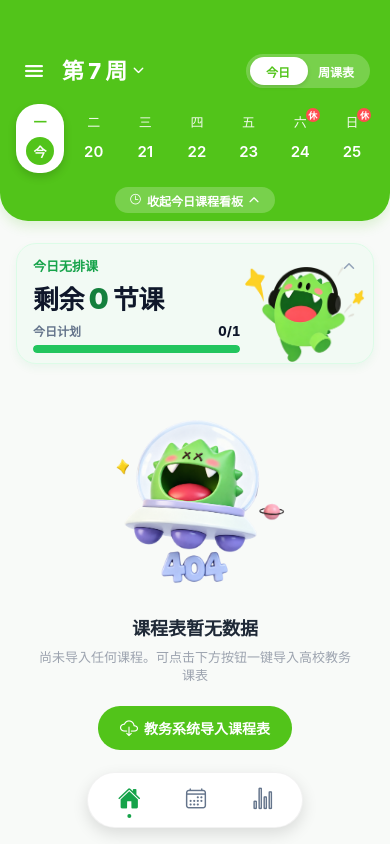
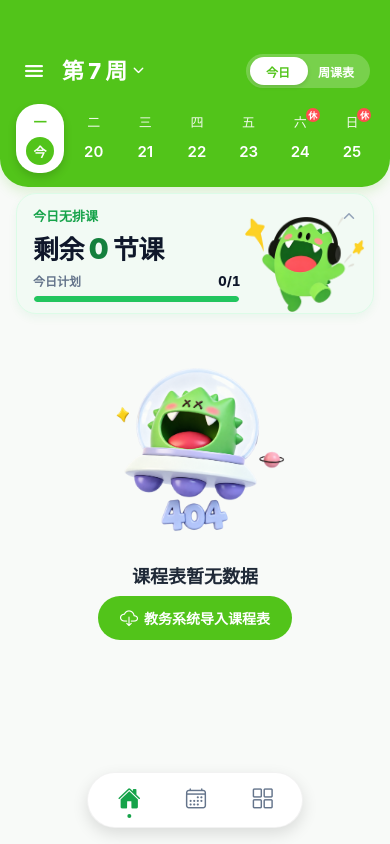
Before and after one commit to LIJUNCAN1/classmeate, a React Native app: screen / in a window 390 px wide. Built offline with nearby package versions, Linux system fonts and the light colour scheme.

Commit message:
fix: 移除图1收起按钮、新增剩余课卡片展开收起动画、进度条未填充白色已填充绿色、消除顶部过大间隙、绿色色块与全部页面增加向下浮现入场动效、限制不可重复点击当前日期、移除未导入文案、更新底部工具图标为grid

```diff
--- a/src/components/BottomNavBar.tsx
+++ b/src/components/BottomNavBar.tsx
@@ -13,7 +13,7 @@ interface BottomNavBarProps {
 const TABS: { id: MainTabType; icon: string; activeIcon: string }[] = [
   { id: 'schedule', icon: 'home-outline', activeIcon: 'home' },
   { id: 'notes', icon: 'calendar-outline', activeIcon: 'calendar' },
-  { id: 'tools', icon: 'stats-chart-outline', activeIcon: 'stats-chart' },
+  { id: 'tools', icon: 'grid-outline', activeIcon: 'grid' },
 ];
 
 const CAPSULE_WIDTH = 216;
--- a/src/components/WeekCalendarStrip.tsx
+++ b/src/components/WeekCalendarStrip.tsx
@@ -149,7 +149,12 @@ export const WeekCalendarStrip: React.FC<WeekCalendarStripProps> = ({
                 styles.dayItem,
                 isSelected && styles.dayItemSelected,
               ]}
-              onPress={() => onSelectDate(item.dateStr, item.dayOfWeek)}
+              onPress={() => {
+                // 限制不能重复点击现在正在查看的日期
+                if (isSelected) return;
+                onSelectDate(item.dateStr, item.dayOfWeek);
+              }}
+              disabled={isSelected}
               activeOpacity={0.8}
             >
               <View style={styles.dayNameContainer}>
--- a/src/screens/ScheduleScreen.tsx
+++ b/src/screens/ScheduleScreen.tsx
@@ -244,15 +244,23 @@ export const ScheduleScreen: React.FC<ScheduleScreenProps> = ({
     setSelectedCourseForNote(null);
   };
 
-  // 页面向上平滑浮现的淡入向上动画 (Upward Floating Entrance Animation，切换周课表与日期时触发)
-  const floatUpAnim = useRef(new Animated.Value(24)).current;
+  // 页面向下平滑浮现动画 (Downward Floating Entrance Animation，切换周课表与日期时触发)
+  const floatDownAnim = useRef(new Animated.Value(-24)).current;
   const fadeAnim = useRef(new Animated.Value(0)).current;
 
+  // 顶部绿色色块向下浮现入场动画 (图2入场动画)
+  const headerDropAnim = useRef(new Animated.Value(-28)).current;
+  const headerFadeAnim = useRef(new Animated.Value(0)).current;
+
+  // 剩余X节课卡片展开与收起平滑动画
+  const summaryCollapseAnim = useRef(new Animated.Value(1)).current;
+  const [isSummaryCollapsed, setIsSummaryCollapsed] = useState(false);
+
   const triggerEntranceAnimation = () => {
-    floatUpAnim.setValue(24);
+    floatDownAnim.setValue(-24);
     fadeAnim.setValue(0);
     Animated.parallel([
-      Animated.spring(floatUpAnim, {
+      Animated.spring(floatDownAnim, {
         toValue: 0,
         friction: 7,
         tension: 85,
@@ -266,9 +274,49 @@ export const ScheduleScreen: React.FC<ScheduleScreenProps> = ({
     ]).start();
   };
 
-  // 页面初次加载时触发向下出现动画，并自动从本地持久化存储加载课程表
+  const triggerHeaderAnimation = () => {
+    headerDropAnim.setValue(-28);
+    headerFadeAnim.setValue(0);
+    Animated.parallel([
+      Animated.spring(headerDropAnim, {
+        toValue: 0,
+        friction: 7,
+        tension: 85,
+        useNativeDriver: true,
+      }),
+      Animated.timing(headerFadeAnim, {
+        toValue: 1,
+        duration: 250,
+        useNativeDriver: true,
+      }),
+    ]).start();
+  };
+
+  const toggleSummaryCollapse = () => {
+    if (!isSummaryCollapsed) {
+      Animated.timing(summaryCollapseAnim, {
+        toValue: 0,
+        duration: 200,
+        useNativeDriver: true,
+      }).start(() => {
+        setIsSummaryCollapsed(true);
+      });
+    } else {
+      setIsSummaryCollapsed(false);
+      summaryCollapseAnim.setValue(0);
+      Animated.spring(summaryCollapseAnim, {
+        toValue: 1,
+        friction: 7,
+        tension: 85,
+        useNativeDriver: true,
+      }).start();
+    }
+  };
+
+  // 页面初次加载时触发向下浮现动画与顶部绿色色块入场动效
   useEffect(() => {
     triggerEntranceAnimation();
+    triggerHeaderAnimation();
 
     let isMounted = true;
     loadScheduleData().then((stored) => {
@@ -310,8 +358,11 @@ export const ScheduleScreen: React.FC<ScheduleScreenProps> = ({
     return () => clearTimeout(midnightTimer);
   }, []);
 
-  // 2. 切换日期处理函数（点击日历轴任意一天，立刻切换过滤出该天的课表）
+  // 2. 切换日期处理函数（点击日历轴任意一天，立刻切换过滤出该天的课表；限制不能重复点击现在正在查看的日期）
   const handleSelectDate = (dateStr: string, dayOfWeek: number) => {
+    if (dateStr === selectedDate) {
+      return; // 限制不能重复点击现在正在查看的日期
+    }
     setSelectedDate(dateStr);
     setSelectedDayOfWeek(dayOfWeek);
     triggerEntranceAnimation();
@@ -335,9 +386,8 @@ export const ScheduleScreen: React.FC<ScheduleScreenProps> = ({
     triggerEntranceAnimation();
   };
 
-  // 周课表生长动画 (Scale Growth Animation)
-  const weekScaleAnim = useRef(new Animated.Value(1)).current;
-  const [isSummaryCollapsed, setIsSummaryCollapsed] = useState(false);
+  // 周课表向下浮现动画 (Downward Floating Entrance)
+  const weekDropAnim = useRef(new Animated.Value(-24)).current;
 
   const handleSwitchToWeek = () => {
     setScheduleViewMode('week');
@@ -348,12 +398,12 @@ export const ScheduleScreen: React.FC<ScheduleScreenProps> = ({
       useNativeDriver: true,
     }).start();
 
-    // 周课表的显示动画改为生长
-    weekScaleAnim.setValue(0.88);
-    Animated.spring(weekScaleAnim, {
-      toValue: 1,
-      friction: 6,
-      tension: 80,
+    // 周课表改为向下浮现动画
+    weekDropAnim.setValue(-24);
+    Animated.spring(weekDropAnim, {
+      toValue: 0,
+      friction: 7,
+      tension: 85,
       useNativeDriver: true,
     }).start();
 
@@ -365,14 +415,14 @@ export const ScheduleScreen: React.FC<ScheduleScreenProps> = ({
   const [currentWeekNumber, setCurrentWeekNumber] = useState(7); // 当前正在查看的周次 (默认为第7周)
   const [realCurrentWeekNumber, setRealCurrentWeekNumber] = useState(7); // 现实中当前周/本周
 
-  // 监听周次切换触发向上浮现与周课表生长动效
+  // 监听周次切换触发向下浮现动效
   useEffect(() => {
     triggerEntranceAnimation();
     if (scheduleViewMode === 'week') {
-      weekScaleAnim.setValue(0.92);
-      Animated.spring(weekScaleAnim, {
-        toValue: 1,
-        friction: 6,
+      weekDropAnim.setValue(-24);
+      Animated.spring(weekDropAnim, {
+        toValue: 0,
+        friction: 7,
         tension: 85,
         useNativeDriver: true,
       }).start();
@@ -660,8 +710,17 @@ export const ScheduleScreen: React.FC<ScheduleScreenProps> = ({
     <View style={styles.container}>
       <StatusBar style="light" />
 
-      {/* 顶部生机草木绿流体区域（标准统一头部高度与坐标） */}
-      <View style={[styles.heroHeader, { paddingTop: topPadding + 8 }]}>
+      {/* 顶部生机草木绿流体区域（带向下浮现入场动画，图2区域） */}
+      <Animated.View
+        style={[
+          styles.heroHeader,
+          {
+            paddingTop: topPadding + 8,
+            opacity: headerFadeAnim,
+            transform: [{ translateY: headerDropAnim }],
+          },
+        ]}
+      >
         <View style={[styles.heroHeaderInner, isTablet && styles.heroHeaderInnerTablet]}>
           {/* 用户信息与 【今日 | 周课表】 切换 */}
           <View style={styles.userInfoRow}>
@@ -748,32 +807,8 @@ export const ScheduleScreen: React.FC<ScheduleScreenProps> = ({
               courses={coursesList}
             />
           )}
-
-          {/* 顶部绿色色块新增展开模块（支持一键展开/收起今日课程看板） */}
-          {scheduleViewMode === 'day' && (
-            <TouchableOpacity
-              style={styles.heroExpandModuleBtn}
-              onPress={() => setIsSummaryCollapsed((prev) => !prev)}
-              activeOpacity={0.8}
-            >
-              <View style={styles.heroExpandPillInner}>
-                <Ionicons name="time-outline" size={13} color="#FFFFFF" style={{ marginRight: 5 }} />
-                <Text style={styles.heroExpandPillText}>
-                  {isSummaryCollapsed
-                    ? `今日剩余 ${todayRemainingSummary.remainingCount} 节课 · 点击展开看板`
-                    : '收起今日课程看板'}
-                </Text>
-                <Ionicons
-                  name={isSummaryCollapsed ? 'chevron-down' : 'chevron-up'}
-                  size={14}
-                  color="#FFFFFF"
-                  style={{ marginLeft: 4 }}
-                />
-              </View>
-            </TouchableOpacity>
-          )}
         </View>
-      </View>
+      </Animated.View>
 
       {/* 提醒事项 Toast 浮条 */}
       {toastMessage && (
@@ -783,13 +818,13 @@ export const ScheduleScreen: React.FC<ScheduleScreenProps> = ({
         </View>
       )}
 
-      {/* 核心内容区（带向上浮现的平滑动画） */}
+      {/* 核心内容区（向下浮现平滑动画） */}
       <Animated.View
         style={[
           styles.animatedContentWrapper,
           {
             opacity: fadeAnim,
-            transform: [{ translateY: floatUpAnim }],
+            transform: [{ translateY: floatDownAnim }],
           },
         ]}
       >
@@ -800,9 +835,39 @@ export const ScheduleScreen: React.FC<ScheduleScreenProps> = ({
             bounces={true}
           >
             <View style={[styles.scheduleSection, isTablet && styles.contentContainerTablet]}>
-              {/* 今日剩余课卡片（图1设计：从上到下严格为：1.距离放学时间 2.剩余X节课 3.今日计划 4.进度条，底部与框的底部严格对齐） */}
-              {!isSummaryCollapsed && (
-                <View style={styles.todayRemainingWidgetCard}>
+              {/* 今日剩余课卡片（支持开展收起平滑动画，未填充纯白、已填充鲜绿，消除顶部过大空隙） */}
+              {isSummaryCollapsed ? (
+                <TouchableOpacity
+                  style={styles.summaryCollapsedBar}
+                  onPress={toggleSummaryCollapse}
+                  activeOpacity={0.8}
+                >
+                  <View style={styles.summaryCollapsedLeft}>
+                    <Ionicons name="time-outline" size={16} color="#16A34A" style={{ marginRight: 6 }} />
+                    <Text style={styles.summaryCollapsedTitle}>
+                      剩余 <Text style={styles.summaryCollapsedHighlight}>{todayRemainingSummary.remainingCount}</Text> 节课
+                    </Text>
+                    <Text style={styles.summaryCollapsedSub}>· {todayRemainingSummary.dismissalText}</Text>
+                  </View>
+                  <Ionicons name="chevron-down" size={16} color="#64748B" />
+                </TouchableOpacity>
+              ) : (
+                <Animated.View
+                  style={[
+                    styles.todayRemainingWidgetCard,
+                    {
+                      opacity: summaryCollapseAnim,
+                      transform: [
+                        {
+                          translateY: summaryCollapseAnim.interpolate({
+                            inputRange: [0, 1],
+                            outputRange: [-14, 0],
+                          }),
+                        },
+                      ],
+                    },
+                  ]}
+                >
                   <View style={styles.summaryExpandedContent}>
                     {/* 右侧插画（透明背景跳舞小怪兽）：底部严格与卡片边框底部对齐，顶部自然超出边框盖在绿色色块下方 */}
                     <Image
@@ -833,7 +898,7 @@ export const ScheduleScreen: React.FC<ScheduleScreenProps> = ({
                         </Text>
                       </View>
 
-                      {/* 第4行：浅绿水平进度条（底部与框的底部严格对齐） */}
+                      {/* 第4行：浅绿水平进度条（图3：未填充是纯白色，已填充是绿色，底部严格对齐） */}
                       <View style={styles.summaryProgressTrack}>
                         <View
                           style={[
@@ -847,14 +912,14 @@ export const ScheduleScreen: React.FC<ScheduleScreenProps> = ({
                     {/* 卡片右上角折叠收起按钮 */}
                     <TouchableOpacity
                       style={styles.summaryCollapseTrigger}
-                      onPress={() => setIsSummaryCollapsed(true)}
+                      onPress={toggleSummaryCollapse}
                       hitSlop={{ top: 8, bottom: 8, left: 8, right: 8 }}
                       activeOpacity={0.7}
                     >
                       <Ionicons name="chevron-up" size={16} color="#94A3B8" />
                     </TouchableOpacity>
                   </View>
-                </View>
+                </Animated.View>
               )}
 
               {/* 当天课程列表：随选中日期动态切换 */}
@@ -866,9 +931,6 @@ export const ScheduleScreen: React.FC<ScheduleScreenProps> = ({
                     resizeMode="contain"
                   />
                   <Text style={styles.emptyScheduleTitle}>课程表暂无数据</Text>
-                  <Text style={styles.emptyScheduleSub}>
-                    尚未导入任何课程。可点击下方按钮一键导入高校教务课表
-                  </Text>
                   <TouchableOpacity
                     style={[styles.emptyScheduleBtn, isTablet && styles.emptyScheduleBtnTablet]}
                     onPress={handleOpenReimportModal}
@@ -911,8 +973,8 @@ export const ScheduleScreen: React.FC<ScheduleScreenProps> = ({
             <View style={{ height: 32 }} />
           </ScrollView>
         ) : (
-          /* 周课表全景网格视图（周课表显示动画改为生长动画） */
-          <Animated.View style={[styles.weekGridWrapper, { transform: [{ scale: weekScaleAnim }] }]}>
+          /* 周课表全景网格视图（向下浮现动画） */
+          <Animated.View style={[styles.weekGridWrapper, { transform: [{ translateY: weekDropAnim }] }]}>
             <WeekGridView
               courses={coursesList}
               currentWeekIndex={currentWeekNumber}
@@ -1289,31 +1351,32 @@ const styles = StyleSheet.create({
   modeBtnTextInactive: {
     color: '#FFFFFF',
   },
-  // 顶部绿色色块新增展开模块按钮
-  heroExpandModuleBtn: {
-    alignSelf: 'center',
-    paddingVertical: 4.5,
-    paddingHorizontal: 14,
-    backgroundColor: 'rgba(255, 255, 255, 0.22)',
-    borderRadius: Rounded.pill,
-    marginBottom: 8,
-  },
-  heroExpandPillInner: {
-    flexDirection: 'row',
-    alignItems: 'center',
-    justifyContent: 'center',
-  },
-  heroExpandPillText: {
-    fontSize: 12,
-    fontWeight: '700',
-    color: '#FFFFFF',
-  },
-  // 本日剩余课卡片（图1设计：间距紧凑，浅薄荷绿柔和质感底色，右侧3D透明小怪兽插画底部贴合框底）
+  // 本日剩余课收起状态胶囊条（紧凑间距，带开展收起动画）
+  summaryCollapsedBar: {
+    flexDirection: 'row',
+    alignItems: 'center',
+    justifyContent: 'space-between',
+    backgroundColor: '#F2FAF4',
+    marginHorizontal: 16,
+    marginTop: 2,
+    marginBottom: 10,
+    paddingHorizontal: 16,
+    paddingVertical: 10,
+    borderRadius: 16,
+    borderWidth: 1,
+    borderColor: '#DCFCE7',
+    shadowColor: '#16A34A',
+    shadowOffset: { width: 0, height: 2 },
+    shadowOpacity: 0.04,
+    shadowRadius: 6,
+    elevation: 1,
+  },
+  // 本日剩余课卡片（图1设计：间距紧凑，消除顶部过大空隙，右侧3D透明跳舞小怪兽插画底部贴合框底）
   todayRemainingWidgetCard: {
     backgroundColor: '#F2FAF4',
     marginHorizontal: 16,
-    marginTop: 6,
-    marginBottom: 12,
+    marginTop: 2,
+    marginBottom: 10,
     borderRadius: 20,
     borderWidth: 1,
     borderColor: '#DCFCE7',
@@ -1413,10 +1476,12 @@ const styles = StyleSheet.create({
   },
   summaryProgressTrack: {
     height: 8,
-    backgroundColor: '#DCFCE7',
+    backgroundColor: '#FFFFFF', // 图3：未填充是纯白色，已填充是绿色！
     borderRadius: 4,
     overflow: 'hidden',
     marginBottom: 0,
+    borderWidth: StyleSheet.hairlineWidth,
+    borderColor: 'rgba(0, 0, 0, 0.04)',
   },
   summaryProgressFill: {
     height: '100%',
@@ -1607,7 +1672,7 @@ const styles = StyleSheet.create({
     marginLeft: 2,
   },
   scheduleSection: {
-    paddingTop: 16,
+    paddingTop: 4,
     paddingBottom: 96,
   },
   scheduleHeaderRow: {
```
